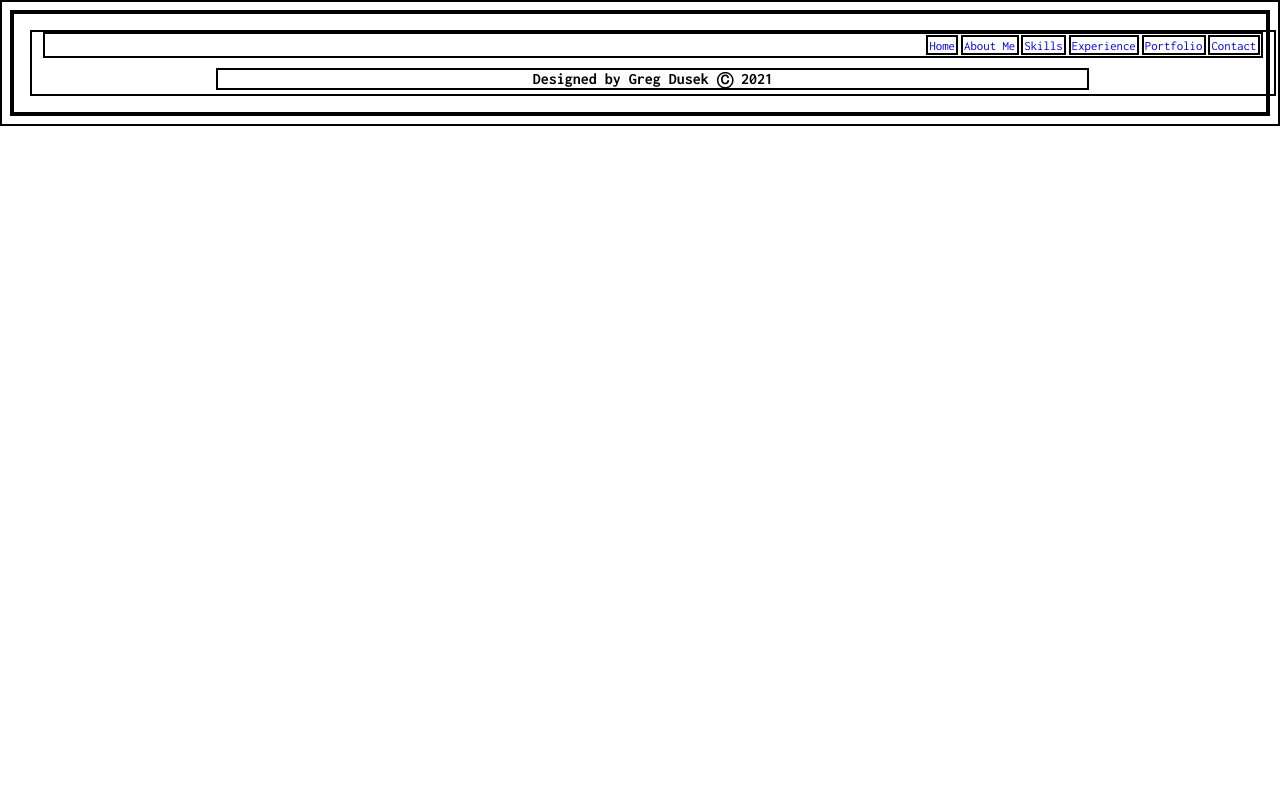
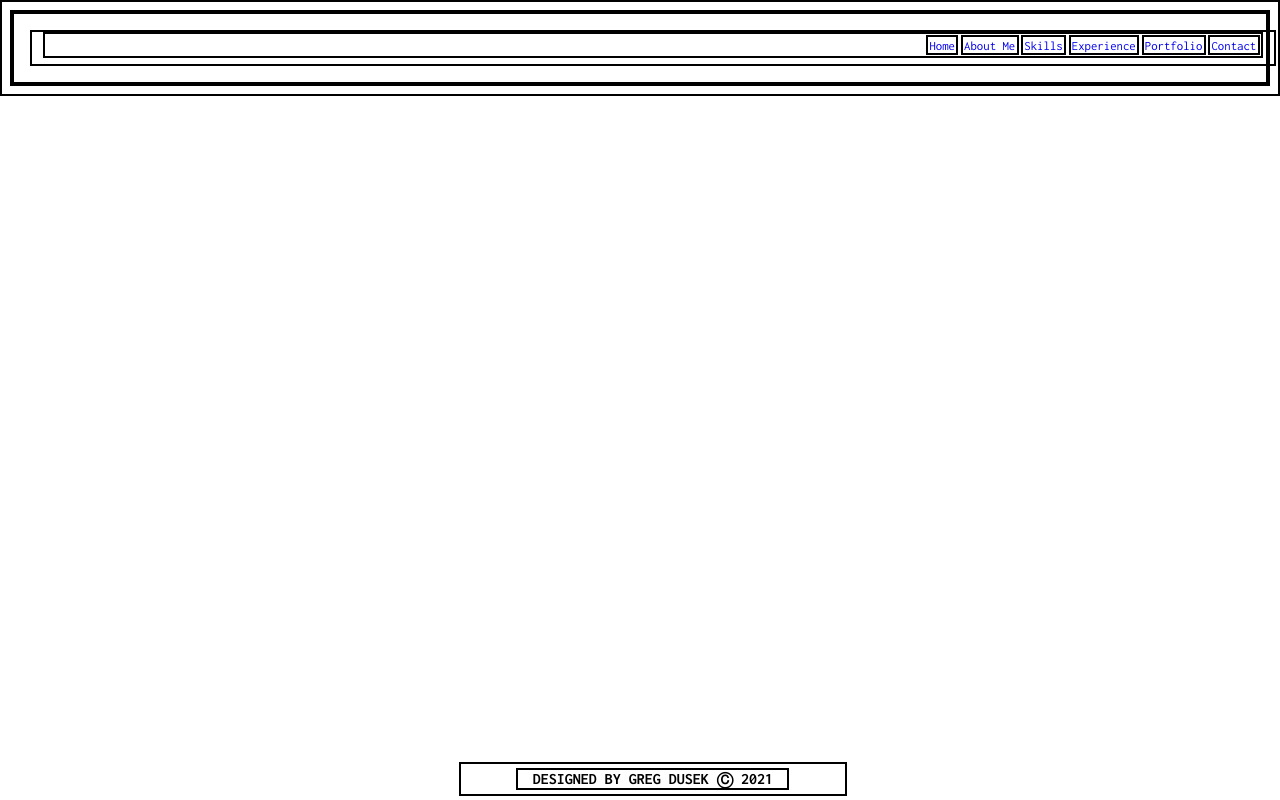
Before and after one commit to gregdusek/my-portfolio, a React (Create React App) app: page / in a window 1280 px wide. Built offline with nearby package versions, Linux system fonts and the light colour scheme.

Commit message:
Added div around footer paragraph

```diff
--- a/src/App.js
+++ b/src/App.js
@@ -23,7 +23,9 @@ function App() {
           <Route path='/Portfolio' exact component={Portfolio} />
           <Route path='/Contact' exact component={Contact} />
       </Switch>
-        <p className="footer-text">Designed by Greg Dusek Ⓒ 2021</p>
+      <div className="footer">
+        <p className="footer-text">DESIGNED BY GREG DUSEK Ⓒ 2021</p>
+      </div>
     </div>
   );
 }
```
